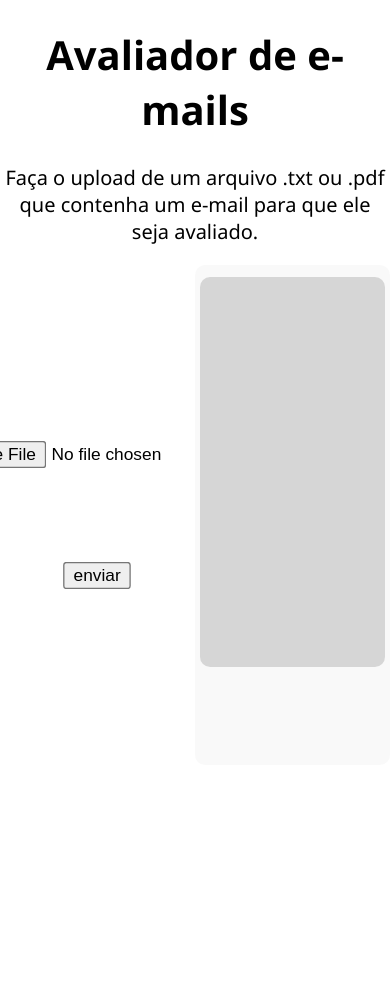
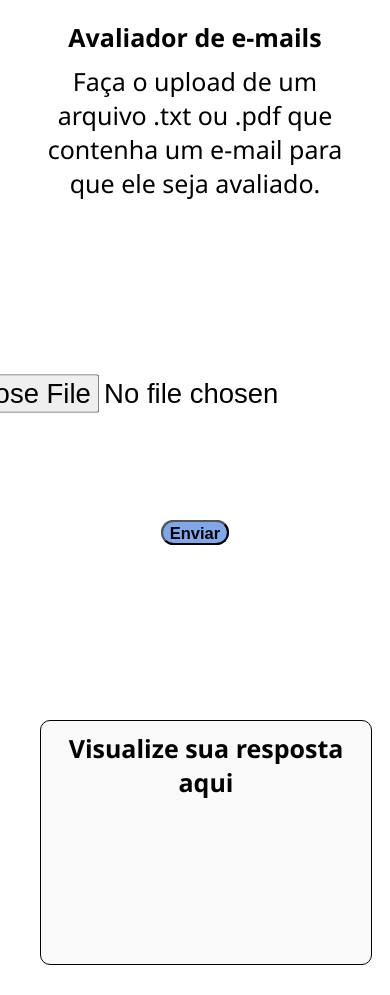
Before and after one commit to guilhermedmd/analisador-emails, a Flask app: page / in a window 390 px wide; the page is wider, and only the part inside the window is pictured. Before the commit the page ends 667 px from the top of that part, so only its background shows below. Run offline with Flask 3, Linux system fonts and the light colour scheme.

Commit message:
Criação de loading, aplicação de responsividade e validação de envio

```diff
--- a/main.py
+++ b/main.py
@@ -2,10 +2,6 @@ from flask import Flask, render_template, request, jsonify
 import leitor_pdf
 import leitor_txt
 import gemini_api
-
-# leitorPdf.lerPdf("Projetinho felas (3).pdf")
-# conteudo_email = leitor_txt.lerTxt("emailImp.txt")
-# gemini_api.avaliar_email(conteudo_email)
 
 app = Flask(__name__)
 
@@ -16,17 +12,19 @@ def pagina():
 @app.route("/enviararquivo", methods = ['POST'])
 def enviarEmail():
     arquivo = request.files['arquivo']
-    if arquivo.filename.endswith(".pdf"):
-        conteudo_email = leitor_pdf.lerPdf(arquivo)
-        resposta = gemini_api.avaliar_email(conteudo_email)
-        # return jsonify({"mensagem": resposta})
-        return render_template("index.html", dados=resposta)
+    if arquivo.filename != "":
+        if arquivo.filename.endswith(".pdf"):
+            conteudo_email = leitor_pdf.lerPdf(arquivo)
+            resposta = gemini_api.avaliar_email(conteudo_email)
+            return render_template("index.html", dados=resposta)
 
-    elif arquivo.filename.endswith(".txt"):
-        conteudo_email = leitor_txt.lerTxt(arquivo)
-        resposta = gemini_api.avaliar_email(conteudo_email)
-        # return jsonify({"mensagem": resposta})
-        return render_template("index.html", dados=resposta)
+        elif arquivo.filename.endswith(".txt"):
+            conteudo_email = leitor_txt.lerTxt(arquivo)
+            resposta = gemini_api.avaliar_email(conteudo_email)
+            return render_template("index.html", dados=resposta)
+
+    return render_template("index.html", dados="Erro: nenhum arquivo enviado")
+
 
 if __name__ == "__main__":
     app.run(debug=True)
--- /dev/null
+++ b/static/css/responsive.css
@@ -0,0 +1,27 @@
+@media (max-width: 800px) {
+*{
+    font-size: 25px;
+    margin: 10px;
+}
+.content{
+    display: flex;
+    flex-direction: column;
+
+}
+.form{
+    margin: auto auto;
+}
+input, button{
+    transform: scale(1.1);
+
+}
+.response{
+    width: 100%;
+    height: auto;
+}
+.response-content{
+    white-space: pre-wrap;
+    font-family: monospace;
+
+}
+}
--- a/static/css/style.css
+++ b/static/css/style.css
@@ -1,6 +1,4 @@
 body{
-    margin: 0;
-    padding: 0;
     font-family: 'Segoe UI', Tahoma, Geneva, Verdana, sans-serif;
     font-size: 20px;
 }
@@ -21,27 +19,45 @@ body{
     justify-content: center;
     margin-top: auto auto;
     height: 500px;
-    /* border: 3px solid black; */
     width: 50%;
 }
 input, button{
-    transform: scale(1.3);
+    transform: scale(1.5);
     margin: 50px;
+}
+
+button{
+    border-radius: 20px;
+    background-color: #3074da9f;
+    font-weight: bold;
+    font-size: 15px;
 }
 .response{
     width: 50%;
-    /* border: 3px solid black */
+    height: auto;
+    border: 1px solid black;
     background-color: #f5f5f59f;
     border-radius: 10px;
-    padding: 12px 0 0 0;
+    align-items: center;
 }
 .response-content{
     margin: auto auto;
     width: 95%;
-    height: 80%;
-    background-color: #c2c2c29f;
+    height: auto;
     border-radius: 10px;
     white-space: pre-wrap;
     font-family: monospace;
 
 }
+
+.loading img {
+    display: block;
+    margin: auto auto;
+    height: 150px;
+    width: 150px;
+}
+
+.loading {
+    display: none;
+    height: fit-content;
+}
--- /dev/null
+++ b/static/js/exibir_loading.js
@@ -0,0 +1,3 @@
+function exibir_loading() {
+    document.getElementById('loading').style.display = 'block';
+}
--- a/templates/index.html
+++ b/templates/index.html
@@ -4,6 +4,7 @@
     <meta charset="UTF-8">
     <meta name="viewport" content="width=device-width, initial-scale=1.0">
     <link rel="stylesheet" href="../static/css/style.css">
+    <link rel="stylesheet" href="../static/css/responsive.css">
     <title>Analisador de e-mails</title>
 </head>
 <body>
@@ -18,17 +19,21 @@
                     <input type="file" name="arquivo" id="arquivo" accept=".txt,.pdf">
                 </div>
                 <div>
-                    <button type="submit" onclick="exibir_resposta()">enviar</button>
+                    <button type="submit" onclick="exibir_loading()">Enviar</button>
                 </div>
             </form>
         </div>
         <div class="response">
+            <h2>Visualize sua resposta aqui</h2>
             <div class="response-content" id="response">
+                <div class="loading" id="loading">
+                    <img id="img_loading" src="../static/assets/imgs/loading.gif" alt="loading">
+                </div>
                 <p>{{ dados }}</p>
-            </div>
+                </div>
         </div>
     </div>
 
-<!-- <script src="../static/js/exibir_resposta.js"></script> -->
+<script src="../static/js/exibir_loading.js"></script>
 </body>
 </html>
```
Also changed, not shown: static/assets/imgs/loading.gif (added), 1 other file.
